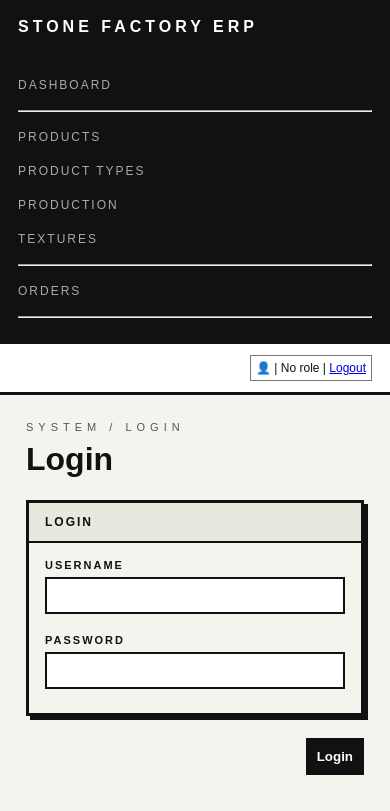
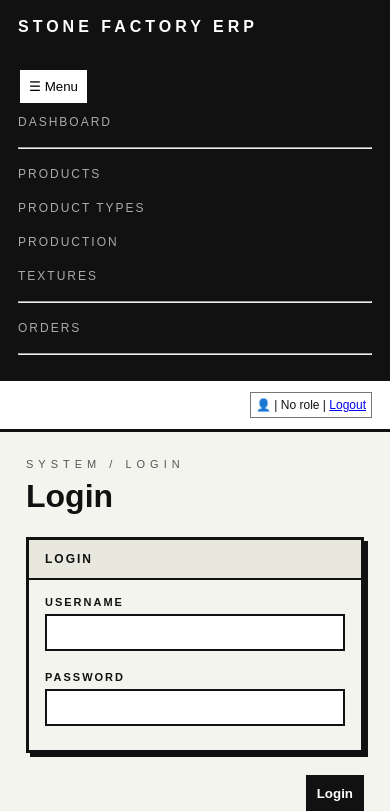
Before and after one commit to Kliurka/product_db_web, a Django app: page /login/?next=/customers/1/ in a window 390 px wide. Shown: the top 811 px of the page. Run offline with Django 5.2, Linux system fonts and the light colour scheme.

Commit message:
Add collapsible mobile sidebar

```diff
--- a/inventory/templates/components/sidebar.html
+++ b/inventory/templates/components/sidebar.html
@@ -1,9 +1,22 @@
 <aside class="sidebar">
     {% load permissions_tags %}
 
-    <div class="logo">
-        STONE FACTORY ERP
+    <div class="sidebar-header">
+        <div class="logo">
+            STONE FACTORY ERP
+        </div>
+
+        <button
+            class="mobile-menu-toggle"
+            type="button"
+            aria-expanded="false"
+            aria-controls="sidebar-navigation"
+        >
+            ☰ Menu
+        </button>
     </div>
+
+    <div class="sidebar-navigation" id="sidebar-navigation">
 
     <a href="{% url 'dashboard' %}">
         Dashboard
@@ -87,4 +100,6 @@
 
     {% endif %}
 
+    </div>
+
 </aside>
```
